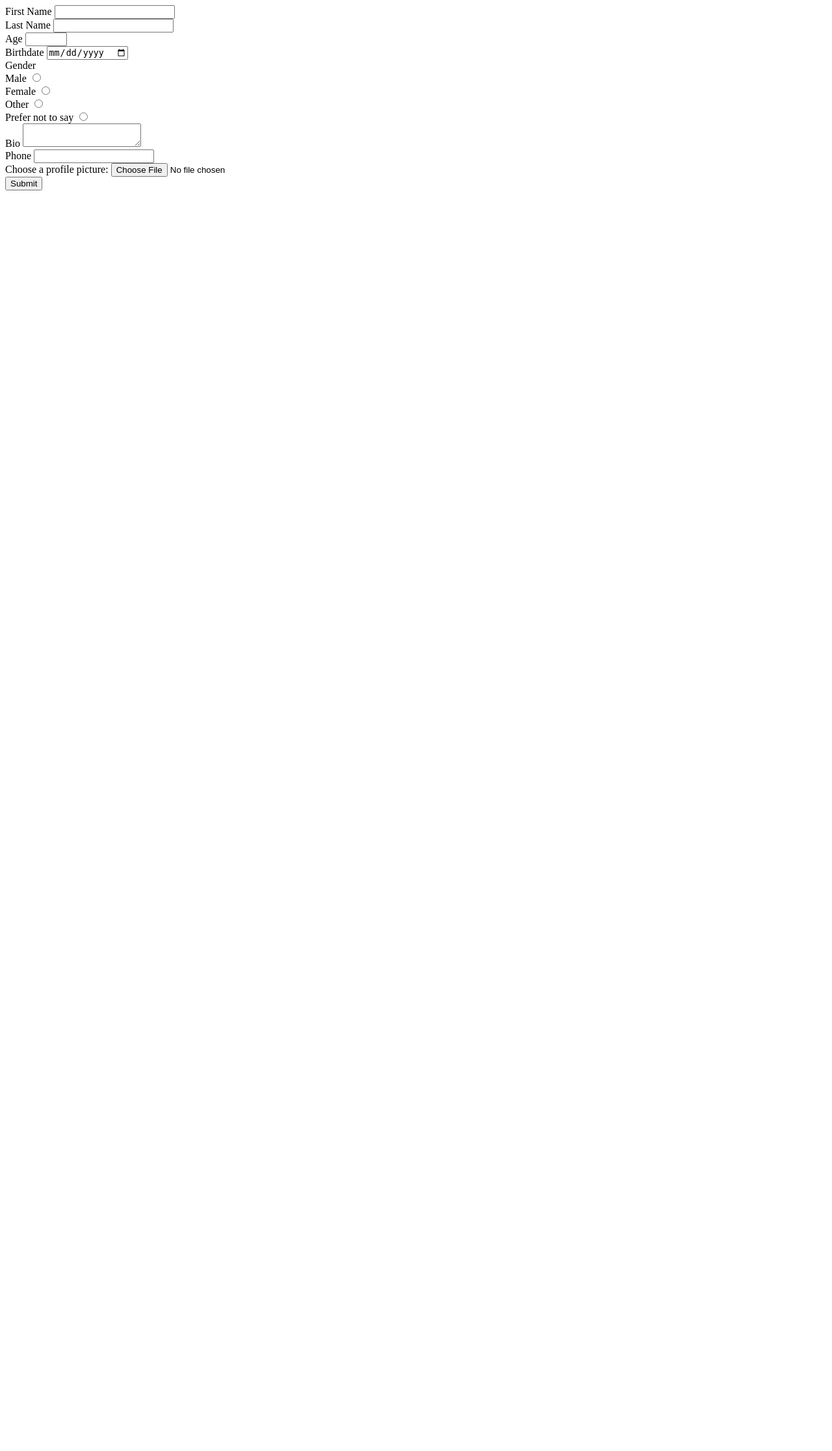
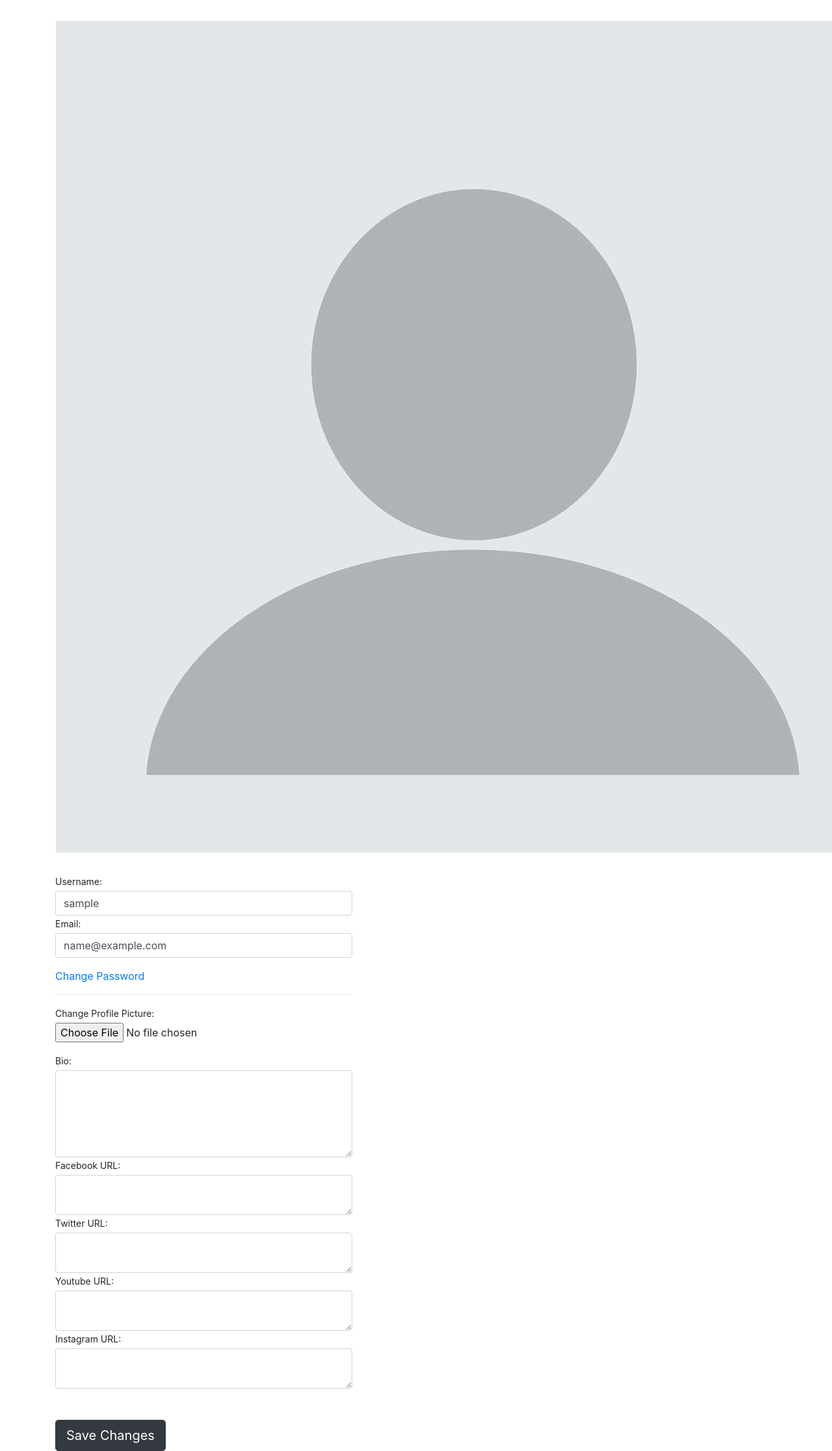
Before and after one commit to bcampana826/Climbing-Social-Media, a Django app: page /info/ in a window 1280 px wide; the page is wider, and only the part inside the window is pictured. Shown: that part at 65% size. Before the commit the page ends 293 px from the top of that part, so only its background shows below. Run offline with Django 4.2, Linux system fonts and the light colour scheme; the visitor is signed in with stand-in values (Sample User, id 1); some libraries are stand-ins or nearby versions.

Commit message:
Added Social Media link edit functionality

```diff
--- a/ClimbingSocialMedia/templates/ClimbingSocialMedia/PersonalInfo.html
+++ b/ClimbingSocialMedia/templates/ClimbingSocialMedia/PersonalInfo.html
@@ -1,54 +1,52 @@
-<form action="results.html" method="GET" enctype="multipart/form-data">
-    <div>
-      <label for="name">First Name</label>
-      <input type="text" name="Fname" id="Fname" required>
+{% extends 'base.html' %}
+
+{% block title %} Rock Climbing Social Media {% endblock %}
+
+{% block content %}
+
+    <div class="row my-3 p-3">
+        <img class="account-img" src="{{ user.userprofile.picture.url }} " style="cursor: pointer;"/>
     </div>
-  <div>
-    <label for="name">Last Name</label>
-    <input type="text" name="Lname" id="Lname" required>
+    {% if user_form.errors %}
+        <div class="alert alert-danger alert-dismissible" role="alert">
+            <div id="form_errors">
+                {% for key, value in user_form.errors.items %}
+                    <strong>{{ value }}</strong>
+                {% endfor %}
             </div>
-  <div>
-    <label for="age">Age</label>
-    <input type="number" name="age" id="age" min="1" max="200" step="5">
+            <button type="button" class="close" data-dismiss="alert" aria-label="Close">
+                <span aria-hidden="true">&times;</span>
+            </button>
         </div>
-  <div>
-    <label for="date">Birthdate</label>
-    <input type="date" name="date" id="date" min="2019-06-10">
+    {% endif %}
+    <div class="form-content">
+        <form method="post" enctype="multipart/form-data">
+            {% csrf_token %}
+            <div class="form-row">
+                <div class="col-md-5">
+                    <div class="form-group">
+                        <label class="small mb-1">Username:</label>
+                            {{ user_form.username }}
+                        <label class="small mb-1">Email:</label>
+                            {{ user_form.email }}
                     </div>
-  <div>
-    Gender
-    <div>
-      <label for="male">Male</label>
-      <input type="radio" name="gender" id="male" value="male">
+                    <div class="form-group">
+                        <a href="#">Change Password</a>
+                        <hr>
+                        <label class="small mb-1">Change Profile Picture:</label>
+                        {{ profile_form.picture }}
                     </div>
-    <div>
-      <label for="female">Female</label>
-      <input type="radio" name="gender" id="female" value="female">
-    </div>
-    <div>
-        <label for="female">Other</label>
-        <input type="radio" name="gender" id="Other" value="Other">
-    </div>
-    <div>
-        <label for="female">Prefer not to say</label>
-        <input type="radio" name="gender" id="No_ans" value="No_ans">
+                    <label class="small mb-1">Bio:</label> {{ profile_form.bio }}
+                    <label class="small mb-1">Facebook URL:</label> {{ profile_form.facebook_url }}
+                    <label class="small mb-1">Twitter URL:</label> {{ profile_form.twitter_url }}
+                    <label class="small mb-1">Youtube URL:</label> {{ profile_form.youtube_url }}
+                    <label class="small mb-1">Instagram URL:</label> {{ profile_form.instagram_url }}
                 </div>
             </div>
-  <div>
-    <label for="bio">Bio</label>
-    <textarea id="bio" name="bio"></textarea>
+            <br><br>
+            <button type="submit" class="btn btn-dark btn-lg">Save Changes</button>
+            <!-- <button type="reset" class="btn btn-dark btn-lg">Reset</button> -->
+        </form>
     </div>
-  <input type="hidden" name="hidden" value="hi">
-  <div>
-    <label for="phone">Phone</label>
-    <input type="tel" name="phone" id="phone">
-  </div>
-  <div>
-    <label for="avatar">Choose a profile picture:</label>
-    <input type="file"
-       id="avatar" name="avatar"
-       accept="image/png, image/jpeg">
-  </label>
-  </div>
-  <button type="submit">Submit</button>
-</form>
+
+{% endblock content %}
```
Lines whose indentation alone changed are shown as unchanged.
